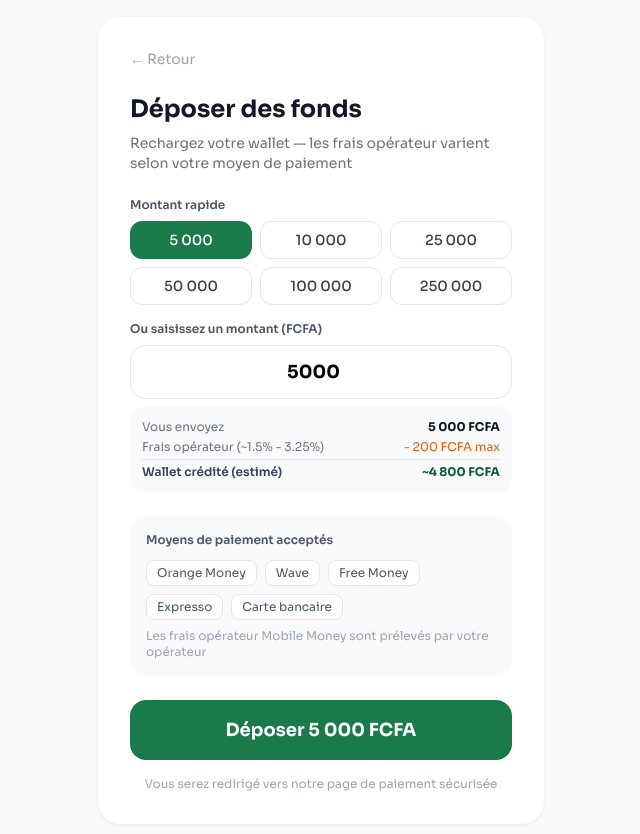
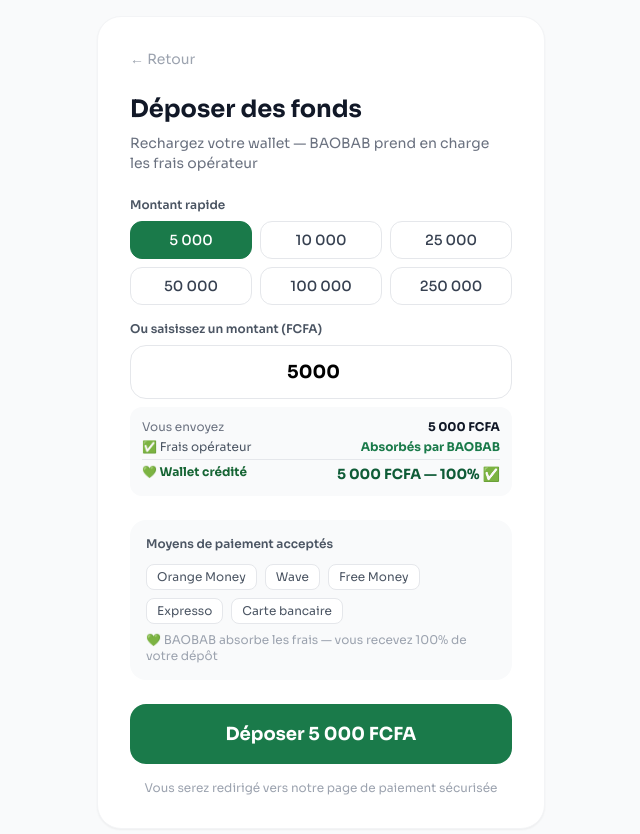
Before and after one commit to Iniestadiks/baobab-invest, a Next.js app in the folder baobab-web/: page /wallet/deposit in a window 1280 px wide. Both pictures are taken after a click on the button "5 000". Shown: the top 834 px of the page, without its empty margins (319-959 px from the left). Built offline with nearby package versions, Linux system fonts and the light colour scheme; no server answers.

Commit message:
fix: dépôt 100% BAOBAB absorbe frais + bouton retour → dashboard

```diff
--- a/baobab-web/app/wallet/deposit/page.tsx
+++ b/baobab-web/app/wallet/deposit/page.tsx
@@ -68,11 +68,11 @@ export default function DepositPage() {
   return (
     <div className="min-h-screen bg-gray-50 flex items-center justify-center p-4">
       <div className="bg-white rounded-3xl shadow-sm border border-gray-100 w-full max-w-md p-8">
-        <button onClick={() => router.back()} className="text-gray-400 hover:text-gray-600 mb-6 flex items-center gap-2 text-sm">
+        <button onClick={() => router.push("/dashboard")} className="text-gray-400 hover:text-gray-600 mb-6 flex items-center gap-2 text-sm">
           ← Retour
         </button>
         <h1 className="text-2xl font-bold text-gray-900 mb-2">Déposer des fonds</h1>
-        <p className="text-gray-500 text-sm mb-6">Rechargez votre wallet — les frais opérateur varient selon votre moyen de paiement</p>
+        <p className="text-gray-500 text-sm mb-6">Rechargez votre wallet — BAOBAB prend en charge les frais opérateur</p>
 
         {wallet && (
           <div className="bg-green-50 border border-green-200 rounded-2xl p-4 mb-6">
@@ -130,12 +130,12 @@ export default function DepositPage() {
                 <span className="font-bold text-gray-900">{fmt(Number(amount))} FCFA</span>
               </div>
               <div className="flex justify-between">
-                <span className="text-gray-500">Frais opérateur (~1.5% - 3.25%)</span>
-                <span className="text-orange-600">- {fmt(Math.round(Number(amount) * 0.04))} FCFA max</span>
+                <span className="text-gray-600">✅ Frais opérateur</span>
+                <span className="font-bold text-green-600">Absorbés par BAOBAB</span>
               </div>
               <div className="flex justify-between border-t border-gray-200 pt-1">
-                <span className="font-semibold text-gray-700">Wallet crédité (estimé)</span>
-                <span className="font-bold text-green-700">~{fmt(Math.round(Number(amount) * 0.96))} FCFA</span>
+                <span className="font-bold text-green-800">💚 Wallet crédité</span>
+                <span className="font-bold text-green-700 text-sm">{fmt(Number(amount))} FCFA — 100% ✅</span>
               </div>
             </div>
           )}
@@ -149,7 +149,7 @@ export default function DepositPage() {
               <span key={m} className="text-xs bg-white border border-gray-200 px-2.5 py-1 rounded-lg text-gray-600">{m}</span>
             ))}
           </div>
-          <div className="text-xs text-gray-400 mt-2">Les frais opérateur Mobile Money sont prélevés par votre opérateur</div>
+          <div className="text-xs text-gray-400 mt-2">💚 BAOBAB absorbe les frais — vous recevez 100% de votre dépôt</div>
         </div>
 
         <button onClick={handleDeposit} disabled={loading || !amount || Number(amount) < 1000}
```
